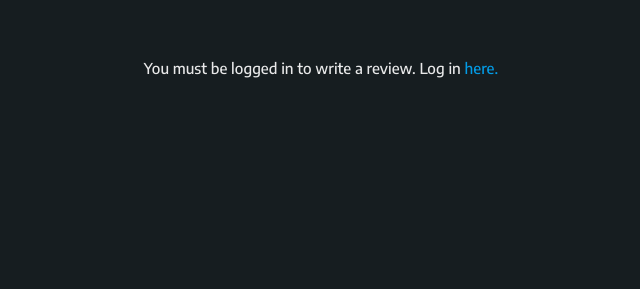
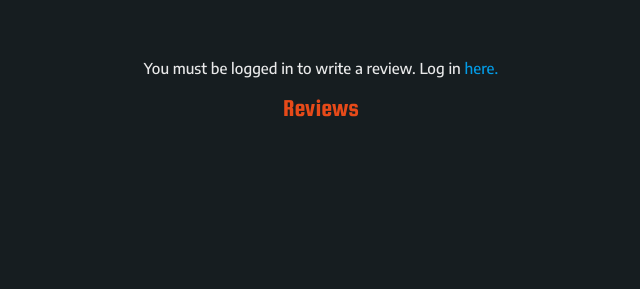
Before and after one commit to JaeWong91/MyMovie, a Flask app: page /movie_page/1 in a window 1280 px wide. Shown: the part 242-531 px from the top of the page, without its empty margins (319-959 px from the left). Run offline with Flask 2, Linux system fonts and the light colour scheme; data that the repository does not hold is empty; some libraries are stand-ins or nearby versions.

Commit message:
add Review headers in movie_page and profile.

```diff
--- a/templates/edit_review.html
+++ b/templates/edit_review.html
@@ -22,13 +22,13 @@
                 <!-- review description -->
                 <div class="container review-desc-box">
                     <div class="input-field col s12">
-                        <input type="text" value="{{ review.movie_name }}" id="movie_name" name="movie_name" class="hide"></p>
+                        <input type="text" value="{{ review.movie_name }}" id="movie_name" name="movie_name" class="hide">
                         <textarea id="review_description" name="review_description" minlength="10"
                             maxlength="500" class="materialize-textarea white-text"
                             value="{{ review.review_description }}" required>{{ review.review_description }}</textarea>
                         <!-- <label for="review_description">Edit your review here.</label> -->
                         <p id="{{ review.by_user }}"></p>
-                        <input type="text" value="{{ review.review_date }}" id="review_date" name="review_date" class="hide"></p>
+                        <input type="text" value="{{ review.review_date }}" id="review_date" name="review_date" class="hide">
                     </div>
 
                     <!-- review buttons -->
--- a/templates/movie_page.html
+++ b/templates/movie_page.html
@@ -82,6 +82,7 @@
     {% endif %}
 
     <!-- Show Existing Reviews for the particular movie-->
+    <h5 class="center-align">Reviews</h5>
     {% for review in reviews %}
         <div class="center-align container review-item blue-grey darken-3 white-text">
             {% if review.movie_name == get_movie.movie_name %}
```
Also changed, not shown: app.py (+11 -8 lines).
